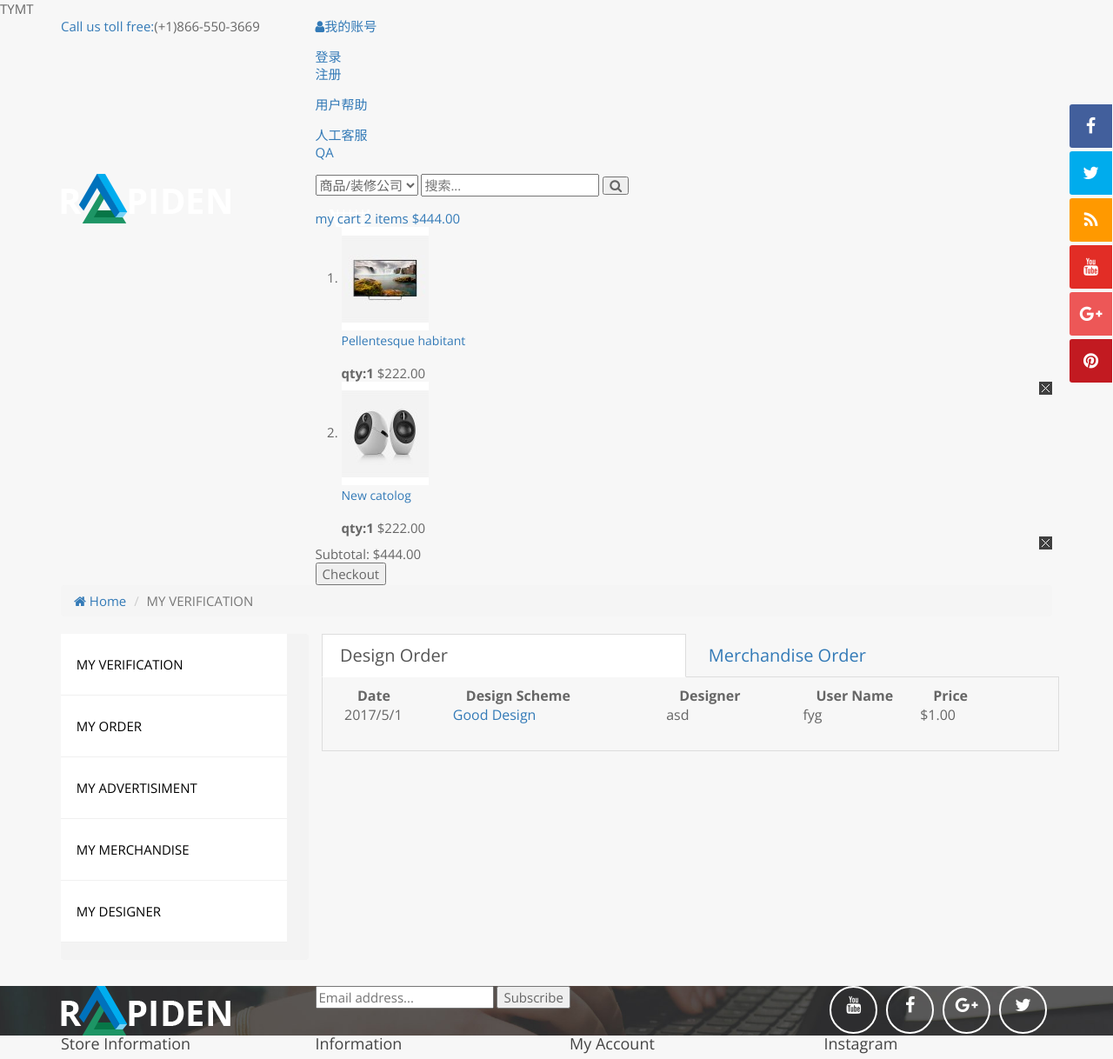
After one commit to tom14287/FlaskLearning, a Flask app: page /company/company_orders in a window 1280 px wide. The commit adds this page. Shown: the top 1218 px of the page at 87% size. Run offline with Flask 2, Linux system fonts and the light colour scheme; some libraries are stand-ins or nearby versions.

Commit message:
more pages

```diff
--- a/app/company/views.py
+++ b/app/company/views.py
@@ -56,10 +56,34 @@ def company_verify():
 def company_design_scheme():
 	return
 
-@company_.route("/order_form", methods=['GET', 'POST'])
-@login_required
-def company_order_form():
-	return
+@company_.route("/company_orders", methods=['GET', 'POST'])
+#@login_required
+def company_orders():
+
+	design = []
+	merchandise = []
+
+	temp = {}
+	temp['date'] = '2017/5/1'
+	temp['url'] = '/'
+	temp['price'] = '$1.00'
+	temp['name'] = 'Good Design'
+	temp['designer'] = 'asd'
+	temp['user'] = 'fyg'
+
+	design.append(temp)
+
+	temp = {}
+	temp['date'] = '2017/5/1'
+	temp['url'] = '/'
+	temp['price'] = '$1.00'
+	temp['name'] = 'Good Design'
+	temp['quantity'] = 1
+	temp['user'] = 'fyg'
+
+	merchandise.append(temp)
+
+	return render_template('company_order.html', design=design, merchandise=merchandise)
 
 @company_.route("/advertisement", methods=['GET', 'POST'])
 @login_required
--- /dev/null
+++ b/app/templates/company_order.html
@@ -0,0 +1,137 @@
+{% extends "base.html" %}
+
+{% block title %}TYMT{% endblock %}
+
+{% block page_content %}
+
+<div class="breadcrumb-area">
+			<div class="container">
+				<ol class="breadcrumb">
+				  <li><a href="index.html"><i class="fa fa-home"></i> Home</a></li>
+				  <li class="active">MY VERIFICATION</li>
+				</ol>
+			</div>
+		</div>
+
+<div class = "container">
+{% include "company_side.html" %}
+
+<div class="account-area pt-30 log" style="width: 102%;margin-bottom: 30px;">
+	<div class="container">
+		<div class="row">
+			<div class="col-md-9 col-lg-9 col-sm-9">
+				<div class="account-info pb-30 am-tabs" data-am-tabs>
+					<ul class="am-avg-sm-2 am-tabs-nav am-nav am-nav-tabs" style="max-width:100%;width:100%">
+  						<li class="am-active" style="font-size:20px;">
+  							<a href="#">
+  							<span class="index-needs-dt-txt">Design Order</span></a>
+  						</li>
+                  		<li style="font-size:20px;" >
+                   			<a href="#">
+                      		<span class="index-needs-dt-txt">Merchandise Order</span></a>
+                  		</li>
+
+  					</ul>
+
+
+
+  					<div class="am-tabs-bd">
+                  		<div class="am-tab-panel am-fade am-in am-active">
+  							<div class="J_Brand">
+  								<div class="cart-main-area pt-0">
+									<div class="container">
+										<div class="row">
+											<div class="col-md-8 col-sm-8 col-xs-8" style="width: 70%;">
+												<form action="#">
+													<div class="table-content table-responsive">
+														<table>
+														<thead>
+														<tr>
+															<th class="col-md-1 col-sm-1 col-xs-1">Date</th>
+															<th class="col-md-2 col-sm-2 col-xs-2">Design Scheme</th>
+															<th class="col-md-1 col-sm-1 col-xs-1">Designer</th>
+															<th class="col-md-1 col-sm-1 col-xs-1">User Name</th>
+															<th class="col-md-1 col-sm-1 col-xs-1">Price</th>
+
+														</tr>
+														</thead>
+														<tbody>
+														{% for item in design %}
+														<tr>
+															<td >{{item['date']}}</td>
+															<td ><a href={{item['url']}}>{{item['name']}}</a></td>
+															<td >{{item['designer']}}</td>
+															<td >{{item['user']}}</td>
+															<td >{{item['price']}}</td>
+
+														</tr>
+														{% endfor %}
+														</tbody>
+														</table>
+													</div>
+
+												</form>
+											</div>
+										</div>
+									</div>
+								</div>
+  								<div class="clear"></div>
+  								<div class="clear"></div>
+  							</div>
+  								<div class="clear"></div>
+  						</div>
+
+  						<div class="clear"></div>
+
+
+
+  					<div class="am-tab-panel am-fade">
+  							<div class="cart-main-area pt-0">
+									<div class="container">
+										<div class="row">
+											<div class="col-md-8 col-sm-8 col-xs-8" style="width: 70%;">
+												<form action="#">
+													<div class="table-content table-responsive">
+														<table>
+														<thead>
+														<tr>
+															<th class="col-md-1 col-sm-1 col-xs-1">Date</th>
+															<th class="col-md-2 col-sm-2 col-xs-2">Product Name</th>
+															<th class="col-md-1 col-sm-1 col-xs-1">User Name</th>
+															<th class="col-md-1 col-sm-1 col-xs-1">Quantity</th>
+															<th class="col-md-1 col-sm-1 col-xs-1">Total Price</th>
+
+														</tr>
+														</thead>
+														<tbody>
+														{% for item in merchandise %}
+														<tr>
+															<td >{{item['date']}}</td>
+															<td ><a href={{item['url']}}>{{item['name']}}</a></td>
+															<td >{{item['user']}}</td>
+															<td >{{item['quantity']}}</td>
+															<td >{{item['price']}}</td>
+
+														</tr>
+														{% endfor %}
+														</tbody>
+														</table>
+													</div>
+
+												</form>
+											</div>
+										</div>
+									</div>
+								</div>
+  							<div class="clear"></div>
+  							<div class="clear"></div>
+  						</div>
+
+				</div>
+			</div>
+		</div>
+	</div>
+</div>
+</div>
+</div>
+{% endblock %}
--- a/app/templates/company_side.html
+++ b/app/templates/company_side.html
@@ -8,7 +8,7 @@
             <a href="#"> &nbsp;&nbsp;MY VERIFICATION</a>
             </li>
             <li>
-            <a href="#"> &nbsp;&nbsp;MY ORDER</a>
+            <a href="{{url_for('company.company_orders') }}"> &nbsp;&nbsp;MY ORDER</a>
             </li>
             <li>
             <a href="#"> &nbsp;&nbsp;MY ADVERTISIMENT</a>
--- a/app/templates/company_verify.html
+++ b/app/templates/company_verify.html
@@ -8,7 +8,7 @@
 			<div class="container">
 				<ol class="breadcrumb">
 				  <li><a href="index.html"><i class="fa fa-home"></i> Home</a></li>
-				  <li class="active">Verify</li>
+				  <li class="active">MY VERIFICATION</li>
 				</ol>
 			</div>
 		</div>
```
Also changed, not shown: 1 other file.
